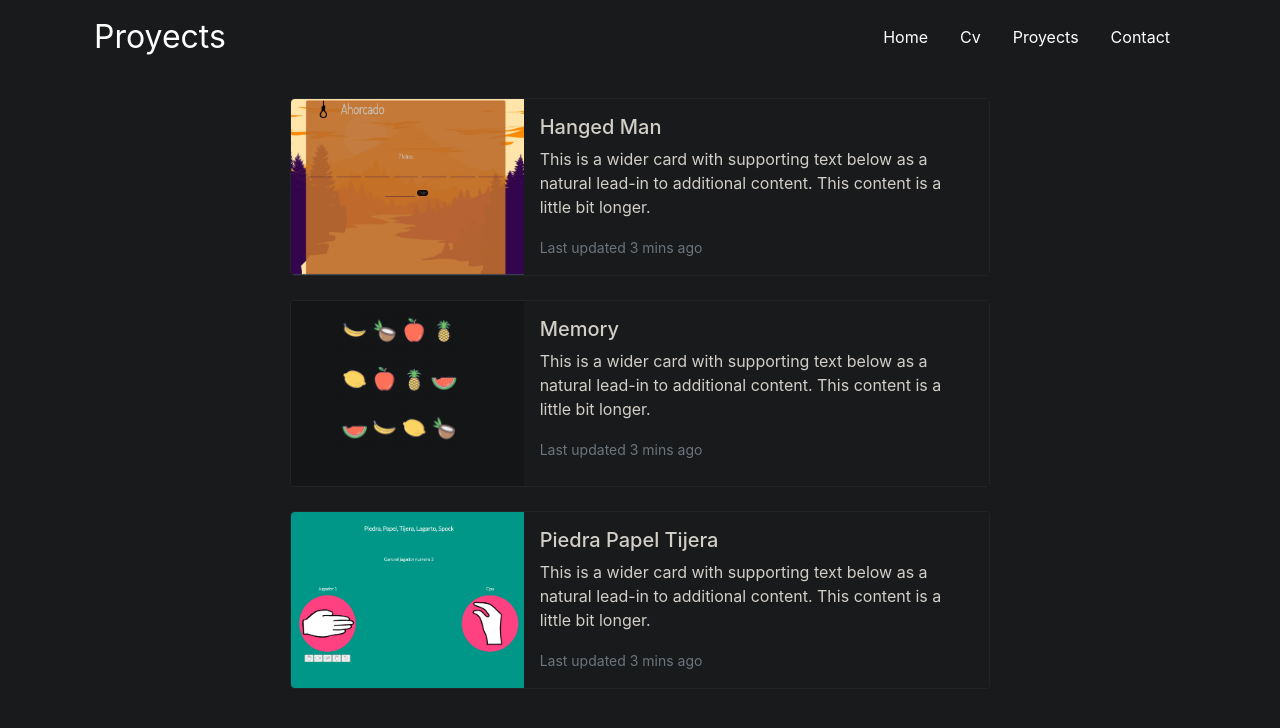
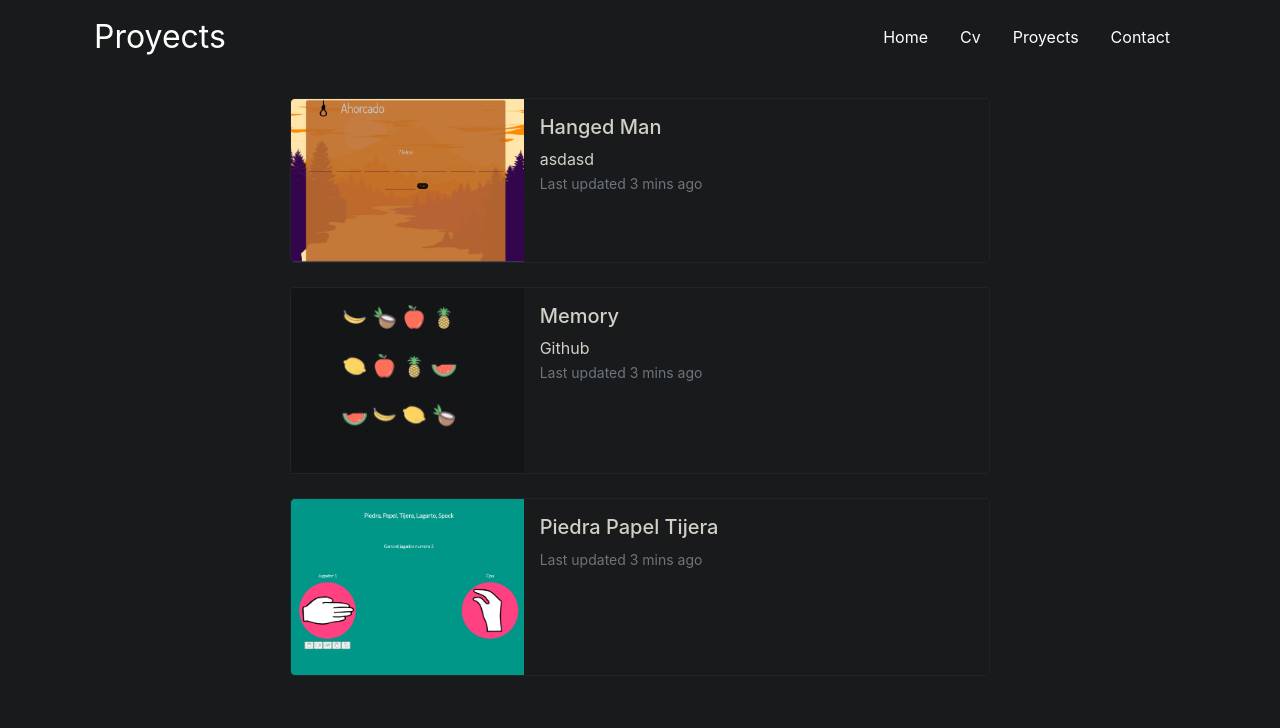
Before and after one commit to tomiguagnini/myHomePage, a React (Create React App) app: page /proyects in a window 1280 px wide. Shown: the top 728 px of the page. Built offline with nearby package versions, Linux system fonts and the light colour scheme.

Commit message:
contacts

```diff
--- a/src/Components/Button/Button.js
+++ b/src/Components/Button/Button.js
@@ -2,11 +2,13 @@ import React from 'react';
 
 
 
-const Button = ({src,icon}) => {
+const Button = ({src,desc}) => {
     return (
         <div>
-            <div className='container d-flex flex-column mt-5 '>
-                <a href={src} class="btn btn-primary btn-lg bg-dark border-white max-w-100 " >{icon}</a>
+            <div className='container d-flex  mt-5 align-items-center'>
+                <a href={src} class="btn btn-primary btn-lg bg-dark border-white max-w-100 " >{desc}</a>
+                <a href={src} class="m-5 text-decoration-none text-white" >{src}</a>
+
             </div>
         </div>
     );
--- a/src/Components/Card/Card.js
+++ b/src/Components/Card/Card.js
@@ -1,9 +1,10 @@
 import React from 'react';
 
-const Card = ({img,title, description,link}) => {
+const Card = ({ img, title, description, link, link2 }) => {
     return (
         <div>
             <div class="card mt-4 mx-auto max-w-700 border-dark"  >
+                <a href={link}>
                     <div class="row g-0">
                         <div class="col-md-4 d-flex ">
                             <img src={img} class="img-fluid rounded-start h-100 " alt="imagen"></img>
@@ -11,11 +12,15 @@ const Card = ({img,title, description,link}) => {
                         <div class="col-md-8">
                             <div class="card-body">
                                 <h5 class="card-title">{title}</h5>
-                            <p class="card-text">This is a wider card with supporting text below as a natural lead-in to additional content. This content is a little bit longer.</p>
+                                <a href={link2}>
+                                    <p class="card-text">{description}</p>
+                                </a>
                                 <p class="card-text"><small class="text-muted">Last updated 3 mins ago</small></p>
+
                             </div>
                         </div>
                     </div>
+                </a>
             </div>
         </div>
     );
--- a/src/Routes/Contact/Contact.js
+++ b/src/Routes/Contact/Contact.js
@@ -1,13 +1,16 @@
 import React from 'react';
 import NavBar from '../../Components/Navbar/NavBar';
 import Button from '../../Components/Button/Button'
-import git from '../../Assets/svg/mark-github.svg'
+
 
 const Contact = () => {
     return (
-        <div>
+        <div className="container">
             <NavBar title='Contact'></NavBar>
-            <Button src={git}icon="git" ></Button>
+            <Button src="https://github.com/tomiguagnini" desc="Github"></Button>
+            <Button src="https://tomyguagnini@gmail.com" desc="Mail"></Button>
+            <Button src="https://www.linkedin.com/in/tomasguagnini/" desc="LinkedIn"></Button>
+
         </div>
     );
 };
--- a/src/Routes/Proyects/Proyects.js
+++ b/src/Routes/Proyects/Proyects.js
@@ -19,7 +19,9 @@ const Proyects = () => {
                 <Card
                     img={memory}
                     title='Memory'
-                    description='asdasd'
+                    description='Github'
+                    link="https://sad-yalow-0a4567.netlify.app/"
+                    link2="https://github.com/tomiguagnini/memory-game"
                 >
 
                 </Card>
--- a/src/index.css
+++ b/src/index.css
@@ -13,7 +13,9 @@ body {
   background-color: #181A1B;
   color:gainsboro
 }
-
+.card a{
+  text-decoration: none;
+}
 
 
 .max-w-100{
```
Lines whose indentation alone changed are shown as unchanged.
